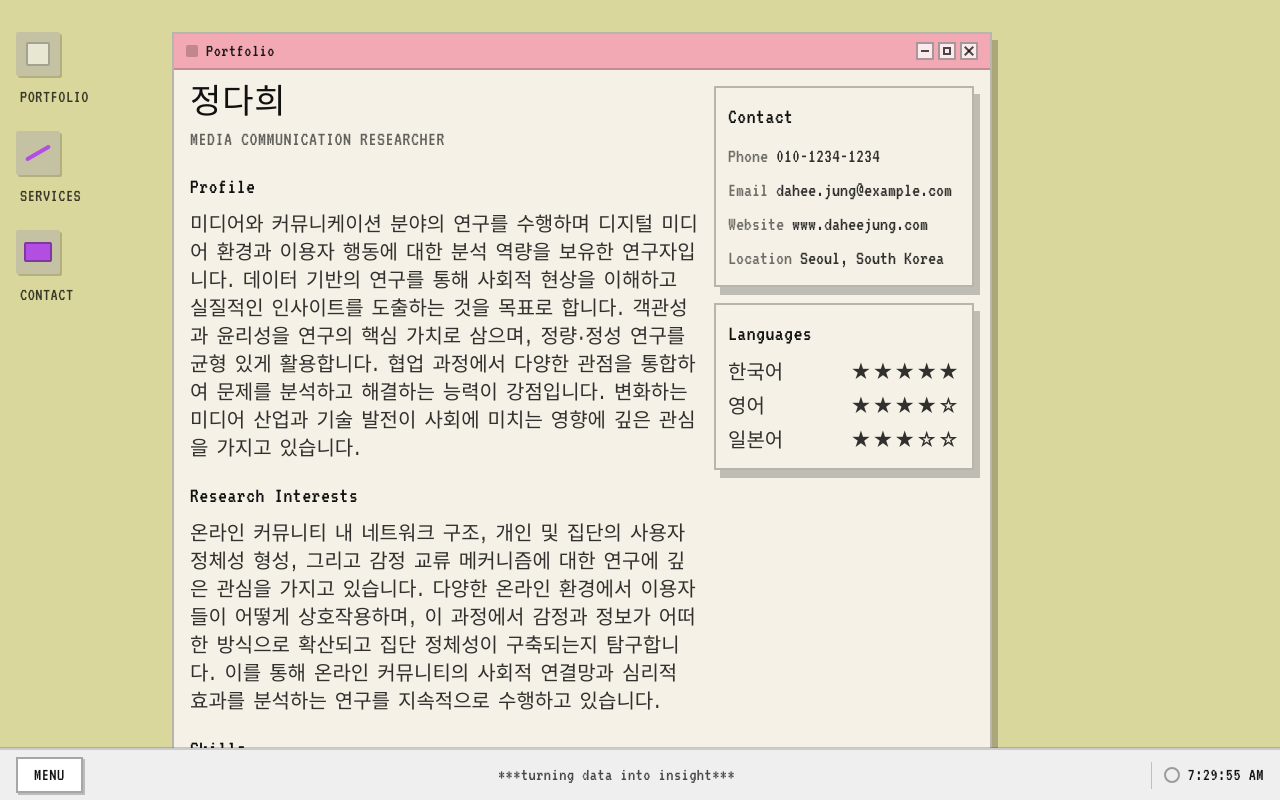
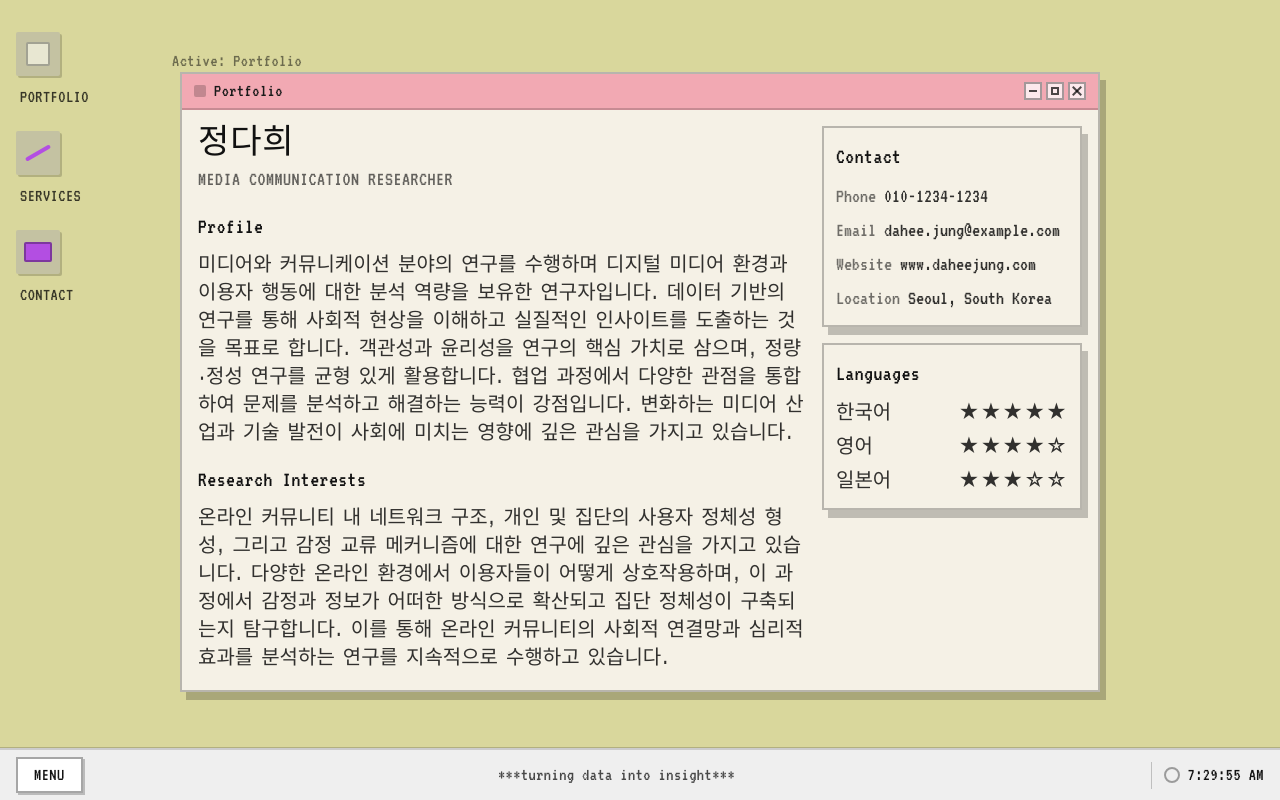
Before and after one commit to SparklingMind/snu-portfolio, a Next.js app: page / in a window 1280 px wide. Both pictures are taken after a click on the button "PORTFOLIO". Shown: the top 800 px of the page. Built offline with nearby package versions, Linux system fonts and the light colour scheme.

Commit message:
feat: 창 드래그/리사이즈 지원\; git status; git log -1 --oneline

```diff
--- a/src/components/Desktop.tsx
+++ b/src/components/Desktop.tsx
@@ -4,7 +4,7 @@ import { useMemo, useState } from "react";
 import Sidebar, { type SidebarItemId } from "@/components/Sidebar";
 import StartMenu from "@/components/StartMenu";
 import Taskbar from "@/components/Taskbar";
-import RetroWindow from "@/components/RetroWindow";
+import FloatingWindow from "@/components/FloatingWindow";
 import { portfolio } from "@/lib/portfolio";
 
 function ArcLogo() {
@@ -83,16 +83,12 @@ export default function Desktop() {
       <main className="mx-auto flex max-w-[1200px] px-4 pt-8">
         <div className="ml-[116px] w-full">
           {active === "portfolio" && (
-            <RetroWindow
+            <FloatingWindow
+              id="portfolio"
               title="Portfolio"
-              className={
-                isMaximized
-                  ? "fixed left-[132px] right-4 top-8 bottom-[68px] z-30 max-w-none"
-                  : "max-w-[820px]"
-              }
-              contentClassName={isMaximized ? "h-full overflow-auto" : undefined}
+              isMaximized={isMaximized}
               onMinimize={() => setActive(null)}
-              onMaximize={() => setIsMaximized((v) => !v)}
+              onToggleMaximize={() => setIsMaximized((v) => !v)}
               onClose={() => setActive(null)}
             >
               <div className="grid gap-4 md:grid-cols-[1fr_260px]">
@@ -179,20 +175,16 @@ export default function Desktop() {
                   </section>
                 </aside>
               </div>
-            </RetroWindow>
+            </FloatingWindow>
           )}
 
           {active === "services" && (
-            <RetroWindow
+            <FloatingWindow
+              id="services"
               title="Services"
-              className={
-                isMaximized
-                  ? "fixed left-[132px] right-4 top-8 bottom-[68px] z-30 max-w-none"
-                  : "max-w-[920px]"
-              }
-              contentClassName={isMaximized ? "h-full overflow-auto" : undefined}
+              isMaximized={isMaximized}
               onMinimize={() => setActive(null)}
-              onMaximize={() => setIsMaximized((v) => !v)}
+              onToggleMaximize={() => setIsMaximized((v) => !v)}
               onClose={() => setActive(null)}
             >
               <div className="grid gap-4 md:grid-cols-[1fr_1fr]">
@@ -239,20 +231,16 @@ export default function Desktop() {
                   </div>
                 </section>
               </div>
-            </RetroWindow>
+            </FloatingWindow>
           )}
 
           {active === "contact" && (
-            <RetroWindow
+            <FloatingWindow
+              id="contact"
               title="Contact"
-              className={
-                isMaximized
-                  ? "fixed left-[132px] right-4 top-8 bottom-[68px] z-30 max-w-none"
-                  : "max-w-[720px]"
-              }
-              contentClassName={isMaximized ? "h-full overflow-auto" : undefined}
+              isMaximized={isMaximized}
               onMinimize={() => setActive(null)}
-              onMaximize={() => setIsMaximized((v) => !v)}
+              onToggleMaximize={() => setIsMaximized((v) => !v)}
               onClose={() => setActive(null)}
             >
               <div className="space-y-3 text-[20px] text-black/80">
@@ -276,7 +264,7 @@ export default function Desktop() {
                   </div>
                 </div>
               </div>
-            </RetroWindow>
+            </FloatingWindow>
           )}
 
           <div className="mt-4 text-[18px] tracking-wide text-black/50">
--- /dev/null
+++ b/src/components/FloatingWindow.tsx
@@ -0,0 +1,282 @@
+"use client";
+
+import type { ReactNode } from "react";
+import { useEffect, useMemo, useRef, useState } from "react";
+import RetroWindow from "@/components/RetroWindow";
+
+type WindowId = "portfolio" | "services" | "contact";
+
+type Rect = {
+  x: number;
+  y: number;
+  w: number;
+  h: number;
+};
+
+type ResizeDir =
+  | "n"
+  | "s"
+  | "e"
+  | "w"
+  | "ne"
+  | "nw"
+  | "se"
+  | "sw";
+
+const MIN_W = 520;
+const MIN_H = 320;
+
+function clamp(n: number, min: number, max: number) {
+  return Math.max(min, Math.min(max, n));
+}
+
+function getViewportBounds() {
+  const pad = 16;
+  const taskbarH = 52;
+  return {
+    left: pad,
+    top: 32,
+    right: window.innerWidth - pad,
+    bottom: window.innerHeight - taskbarH - pad,
+  };
+}
+
+function fitToViewport(r: Rect): Rect {
+  const b = getViewportBounds();
+  const maxW = Math.max(MIN_W, b.right - b.left);
+  const maxH = Math.max(MIN_H, b.bottom - b.top);
+  const w = clamp(r.w, MIN_W, maxW);
+  const h = clamp(r.h, MIN_H, maxH);
+  const x = clamp(r.x, b.left, b.right - w);
+  const y = clamp(r.y, b.top, b.bottom - h);
+  return { x, y, w, h };
+}
+
+function defaultRect(): Rect {
+  const b = getViewportBounds();
+  const w = Math.min(920, b.right - b.left);
+  const h = Math.min(620, b.bottom - b.top);
+  const x = Math.round((b.left + b.right - w) / 2);
+  const y = Math.round((b.top + b.bottom - h) / 2);
+  return { x, y, w, h };
+}
+
+export default function FloatingWindow({
+  id,
+  title,
+  isMaximized,
+  onMinimize,
+  onToggleMaximize,
+  onClose,
+  children,
+}: {
+  id: WindowId;
+  title: string;
+  isMaximized: boolean;
+  onMinimize: () => void;
+  onToggleMaximize: () => void;
+  onClose: () => void;
+  children: ReactNode;
+}) {
+  const [rect, setRect] = useState<Rect>(() => defaultRect());
+  const dragRef = useRef<
+    | {
+        pointerId: number;
+        startX: number;
+        startY: number;
+        startRect: Rect;
+      }
+    | undefined
+  >(undefined);
+  const resizeRef = useRef<
+    | {
+        pointerId: number;
+        dir: ResizeDir;
+        startX: number;
+        startY: number;
+        startRect: Rect;
+      }
+    | undefined
+  >(undefined);
+
+  // Ensure rect stays sane on viewport resize.
+  useEffect(() => {
+    const onResize = () => setRect((r) => fitToViewport(r));
+    window.addEventListener("resize", onResize);
+    return () => window.removeEventListener("resize", onResize);
+  }, []);
+
+  // When a different window opens, gently re-center once.
+  useEffect(() => {
+    setRect((r) => fitToViewport(r.x === 0 && r.y === 0 ? defaultRect() : r));
+    // eslint-disable-next-line react-hooks/exhaustive-deps
+  }, [id]);
+
+  const wrapperStyle = useMemo(() => {
+    if (isMaximized) return undefined;
+    return {
+      left: rect.x,
+      top: rect.y,
+      width: rect.w,
+      height: rect.h,
+    } as const;
+  }, [isMaximized, rect.h, rect.w, rect.x, rect.y]);
+
+  const containerClassName = useMemo(() => {
+    if (isMaximized) {
+      return "fixed left-[132px] right-4 top-8 bottom-[68px] z-30";
+    }
+    return "fixed z-30";
+  }, [isMaximized]);
+
+  const onTitlebarPointerDown = (e: React.PointerEvent<HTMLElement>) => {
+    if (isMaximized) return;
+    // ignore if a button started the interaction
+    const el = e.target as HTMLElement | null;
+    if (el && el.closest("button")) return;
+
+    dragRef.current = {
+      pointerId: e.pointerId,
+      startX: e.clientX,
+      startY: e.clientY,
+      startRect: rect,
+    };
+    (e.currentTarget as HTMLElement).setPointerCapture(e.pointerId);
+  };
+
+  const onTitlebarPointerMove = (e: React.PointerEvent<HTMLElement>) => {
+    const d = dragRef.current;
+    if (!d || d.pointerId !== e.pointerId) return;
+    const dx = e.clientX - d.startX;
+    const dy = e.clientY - d.startY;
+    setRect(() => fitToViewport({ ...d.startRect, x: d.startRect.x + dx, y: d.startRect.y + dy }));
+  };
+
+  const onTitlebarPointerUp = (e: React.PointerEvent<HTMLElement>) => {
+    const d = dragRef.current;
+    if (!d || d.pointerId !== e.pointerId) return;
+    dragRef.current = undefined;
+    (e.currentTarget as HTMLElement).releasePointerCapture(e.pointerId);
+  };
+
+  const startResize = (dir: ResizeDir) => (e: React.PointerEvent<HTMLDivElement>) => {
+    if (isMaximized) return;
+    e.stopPropagation();
+    resizeRef.current = {
+      pointerId: e.pointerId,
+      dir,
+      startX: e.clientX,
+      startY: e.clientY,
+      startRect: rect,
+    };
+    (e.currentTarget as HTMLElement).setPointerCapture(e.pointerId);
+  };
+
+  const onResizeMove = (e: React.PointerEvent<HTMLDivElement>) => {
+    const r = resizeRef.current;
+    if (!r || r.pointerId !== e.pointerId) return;
+
+    const dx = e.clientX - r.startX;
+    const dy = e.clientY - r.startY;
+    const s = r.startRect;
+    let next: Rect = { ...s };
+
+    const hasN = r.dir.includes("n");
+    const hasS = r.dir.includes("s");
+    const hasW = r.dir.includes("w");
+    const hasE = r.dir.includes("e");
+
+    if (hasE) next.w = s.w + dx;
+    if (hasS) next.h = s.h + dy;
+    if (hasW) {
+      next.w = s.w - dx;
+      next.x = s.x + dx;
+    }
+    if (hasN) {
+      next.h = s.h - dy;
+      next.y = s.y + dy;
+    }
+
+    next = fitToViewport(next);
+    setRect(next);
+  };
+
+  const onResizeUp = (e: React.PointerEvent<HTMLDivElement>) => {
+    const r = resizeRef.current;
+    if (!r || r.pointerId !== e.pointerId) return;
+    resizeRef.current = undefined;
+    (e.currentTarget as HTMLElement).releasePointerCapture(e.pointerId);
+  };
+
+  return (
+    <div className={containerClassName} style={wrapperStyle}>
+      <RetroWindow
+        title={title}
+        className="h-full"
+        contentClassName="h-full overflow-auto"
+        onMinimize={onMinimize}
+        onMaximize={onToggleMaximize}
+        onClose={onClose}
+        onTitlebarPointerDown={onTitlebarPointerDown}
+        onTitlebarPointerMove={onTitlebarPointerMove}
+        onTitlebarPointerUp={onTitlebarPointerUp}
+      >
+        {children}
+      </RetroWindow>
+
+      {/* Resize handles */}
+      {isMaximized ? null : (
+        <>
+          <div
+            className="absolute -left-1 top-0 bottom-0 w-2 cursor-ew-resize"
+            onPointerDown={startResize("w")}
+            onPointerMove={onResizeMove}
+            onPointerUp={onResizeUp}
+          />
+          <div
+            className="absolute -right-1 top-0 bottom-0 w-2 cursor-ew-resize"
+            onPointerDown={startResize("e")}
+            onPointerMove={onResizeMove}
+            onPointerUp={onResizeUp}
+          />
+          <div
+            className="absolute left-0 right-0 -top-1 h-2 cursor-ns-resize"
+            onPointerDown={startResize("n")}
+            onPointerMove={onResizeMove}
+            onPointerUp={onResizeUp}
+          />
+          <div
+            className="absolute left-0 right-0 -bottom-1 h-2 cursor-ns-resize"
+            onPointerDown={startResize("s")}
+            onPointerMove={onResizeMove}
+            onPointerUp={onResizeUp}
+          />
+          <div
+            className="absolute -left-1 -top-1 h-3 w-3 cursor-nwse-resize"
+            onPointerDown={startResize("nw")}
+            onPointerMove={onResizeMove}
+            onPointerUp={onResizeUp}
+          />
+          <div
+            className="absolute -right-1 -top-1 h-3 w-3 cursor-nesw-resize"
+            onPointerDown={startResize("ne")}
+            onPointerMove={onResizeMove}
+            onPointerUp={onResizeUp}
+          />
+          <div
+            className="absolute -left-1 -bottom-1 h-3 w-3 cursor-nesw-resize"
+            onPointerDown={startResize("sw")}
+            onPointerMove={onResizeMove}
+            onPointerUp={onResizeUp}
+          />
+          <div
+            className="absolute -right-1 -bottom-1 h-3 w-3 cursor-nwse-resize"
+            onPointerDown={startResize("se")}
+            onPointerMove={onResizeMove}
+            onPointerUp={onResizeUp}
+          />
+        </>
+      )}
+    </div>
+  );
+}
--- a/src/components/RetroWindow.tsx
+++ b/src/components/RetroWindow.tsx
@@ -1,4 +1,4 @@
-import type { ReactNode } from "react";
+import type { PointerEventHandler, ReactNode } from "react";
 
 export default function RetroWindow({
   title,
@@ -9,6 +9,9 @@ export default function RetroWindow({
   onMinimize,
   onMaximize,
   onClose,
+  onTitlebarPointerDown,
+  onTitlebarPointerMove,
+  onTitlebarPointerUp,
 }: {
   title: string;
   children: ReactNode;
@@ -18,10 +21,18 @@ export default function RetroWindow({
   onMinimize?: () => void;
   onMaximize?: () => void;
   onClose?: () => void;
+  onTitlebarPointerDown?: PointerEventHandler<HTMLElement>;
+  onTitlebarPointerMove?: PointerEventHandler<HTMLElement>;
+  onTitlebarPointerUp?: PointerEventHandler<HTMLElement>;
 }) {
   return (
     <section className={`retro-window overflow-hidden ${className ?? ""}`}>
-      <header className="retro-titlebar flex items-center justify-between px-3 py-2">
+      <header
+        className="retro-titlebar flex items-center justify-between px-3 py-2 select-none"
+        onPointerDown={onTitlebarPointerDown}
+        onPointerMove={onTitlebarPointerMove}
+        onPointerUp={onTitlebarPointerUp}
+      >
         <div className="flex items-center gap-2">
           <span className="inline-block h-3 w-3 rounded-[2px] bg-black/20" />
           <h2 className="text-[18px] leading-none tracking-wide">{title}</h2>
```
